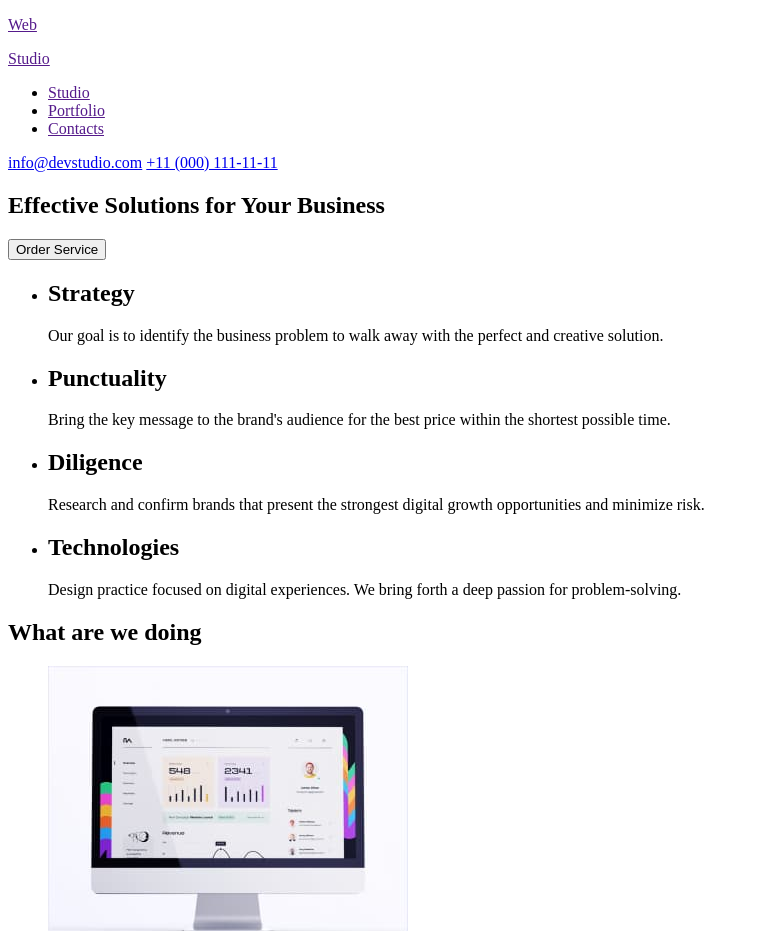
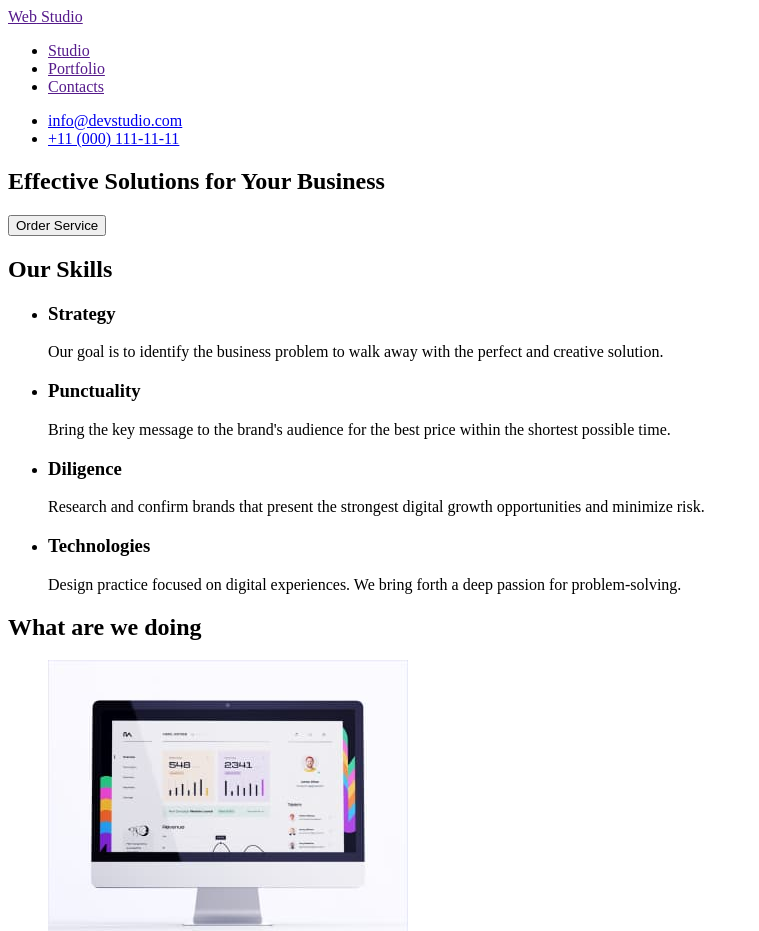
Before and after one commit to 98Volodymyr/goit-markup-hw-01, a plain HTML site: page index.html in a window 1280 px wide. Shown: the top 931 px of the page, without its empty margins (0-759 px from the left). Drawn offline with Linux system fonts and the light colour scheme.

Commit message:
новий заголовок

```diff
--- a/index.html
+++ b/index.html
@@ -10,8 +10,8 @@
     <header>
       <nav>
         <a href="">
-          <p>Web</p>
-          <p>Studio</p>
+          <span>Web</span>
+          Studio
         </a>
 
         <ul>
@@ -20,39 +20,43 @@
           <li><a href="">Contacts</a></li>
         </ul>
       </nav>
-      <a href="mailto:info@devstudio.com">info@devstudio.com</a>
-      <a href="tel:+11(000)1111111">+11 (000) 111-11-11</a>
+      <ul>
+        <li><a href="mailto:info@devstudio.com">info@devstudio.com</a></li>
+        <li><a href="tel:+110001111111">+11 (000) 111-11-11</a></li>
+      </ul>
     </header>
     <main>
       <section>
         <h1>Effective Solutions for Your Business</h1>
         <button type="button">Order Service</button>
       </section>
+
       <section>
+        <h2>Our Skills</h2>
         <ul>
           <li>
-            <h2>Strategy</h2>
+            <h3>Strategy</h3>
             <p>
               Our goal is to identify the business problem to walk away with the
               perfect and creative solution.
             </p>
           </li>
           <li>
-            <h2>Punctuality</h2>
+            <h3>Punctuality</h3>
             <p>
               Bring the key message to the brand's audience for the best price
               within the shortest possible time.
             </p>
           </li>
           <li>
-            <h2>Diligence</h2>
+            <h3>Diligence</h3>
             <p>
               Research and confirm brands that present the strongest digital
               growth opportunities and minimize risk.
             </p>
           </li>
           <li>
-            <h2>Technologies</h2>
+            <h3>Technologies</h3>
             <p>
               Design practice focused on digital experiences. We bring forth a
               deep passion for problem-solving.
@@ -129,8 +133,8 @@
     </main>
     <footer>
       <a href="">
-        <p>Web</p>
-        <p>Studio</p>
+        <span>Web</span>
+        Studio
       </a>
       <p>
         Increase the flow of customers and sales for your business with digital
```
